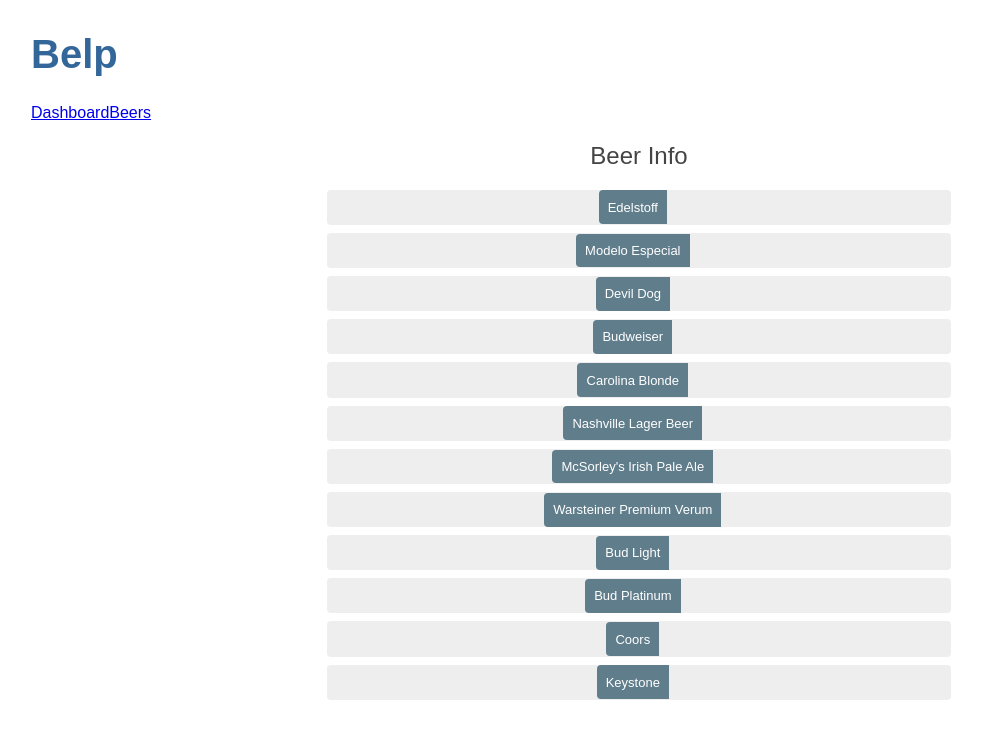
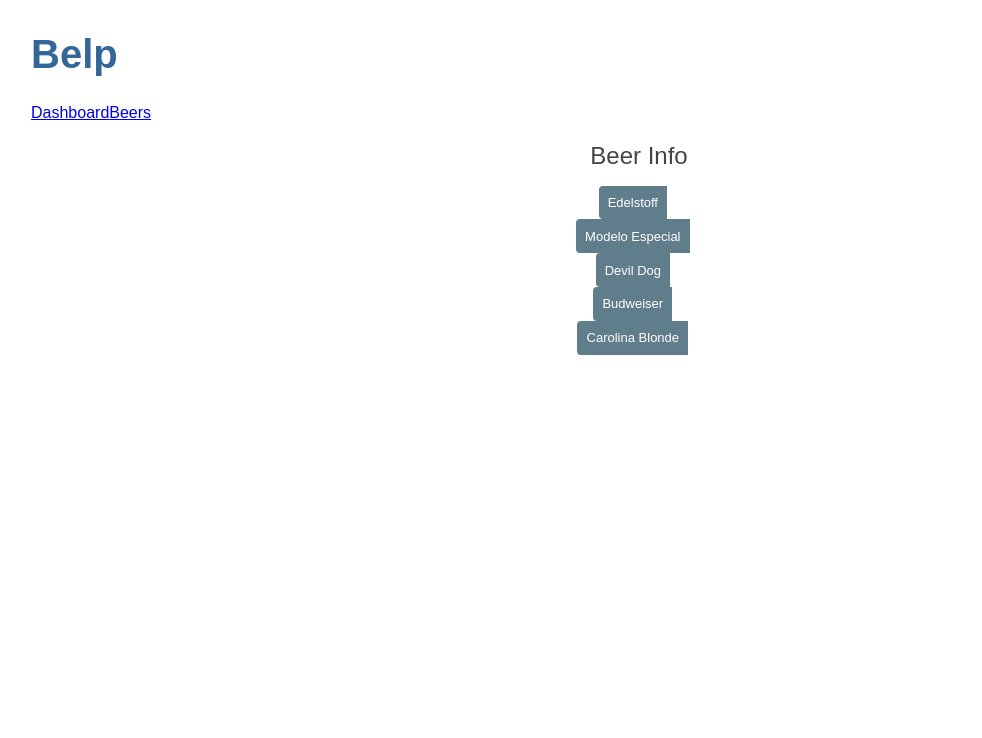
Before and after one commit to eharris128/angular-project, an Angular app: page /beers in a window 1280 px wide. Shown: the top 738 px of the page, without its empty margins (1-983 px from the left). Built offline with nearby package versions, Linux system fonts and the light colour scheme.

Commit message:
Grabs only five beers for Beer component, looking to setup for pagination to see the next five

```diff
--- a/src/app/beers.component.html
+++ b/src/app/beers.component.html
@@ -1,14 +1,20 @@
 <div style="text-align:center">
   <h2>Beer Info</h2>
-  <ul class='beers'>
-    <li [class.selected]='beer === selectedBeer' *ngFor='let beer of beers' (click)='onSelect(beer)'>
+
+  <div class='beers'>
+    <div *ngFor='let beer of beers; let i=index'>
+      <span [class.selected]='beer === selectedBeer' (click)='onSelect(beer)' *ngIf='i<5' class='badge'>{{beer.name}}</span>
+    </div>
+  </div>
+  <!-- <ul class='beers'>
+    <li [class.selected]='beer === selectedBeer' *ngFor='let beer of beers; let i=index' (click)='onSelect(beer)'>
       <span class='badge'>{{beer.name}}</span>
     </li>
-  </ul>
+  </ul> -->
   <div *ngIf="selectedBeer">
-  <h2>
-    See details for: {{selectedBeer.name}}.
-  </h2>
-  <button (click)="gotoDetail()">View Details</button>
+    <h2>
+      See details for: {{selectedBeer.name}}.
+    </h2>
+    <button (click)="gotoDetail()">View Details</button>
+  </div>
 </div>
-</div>
```
